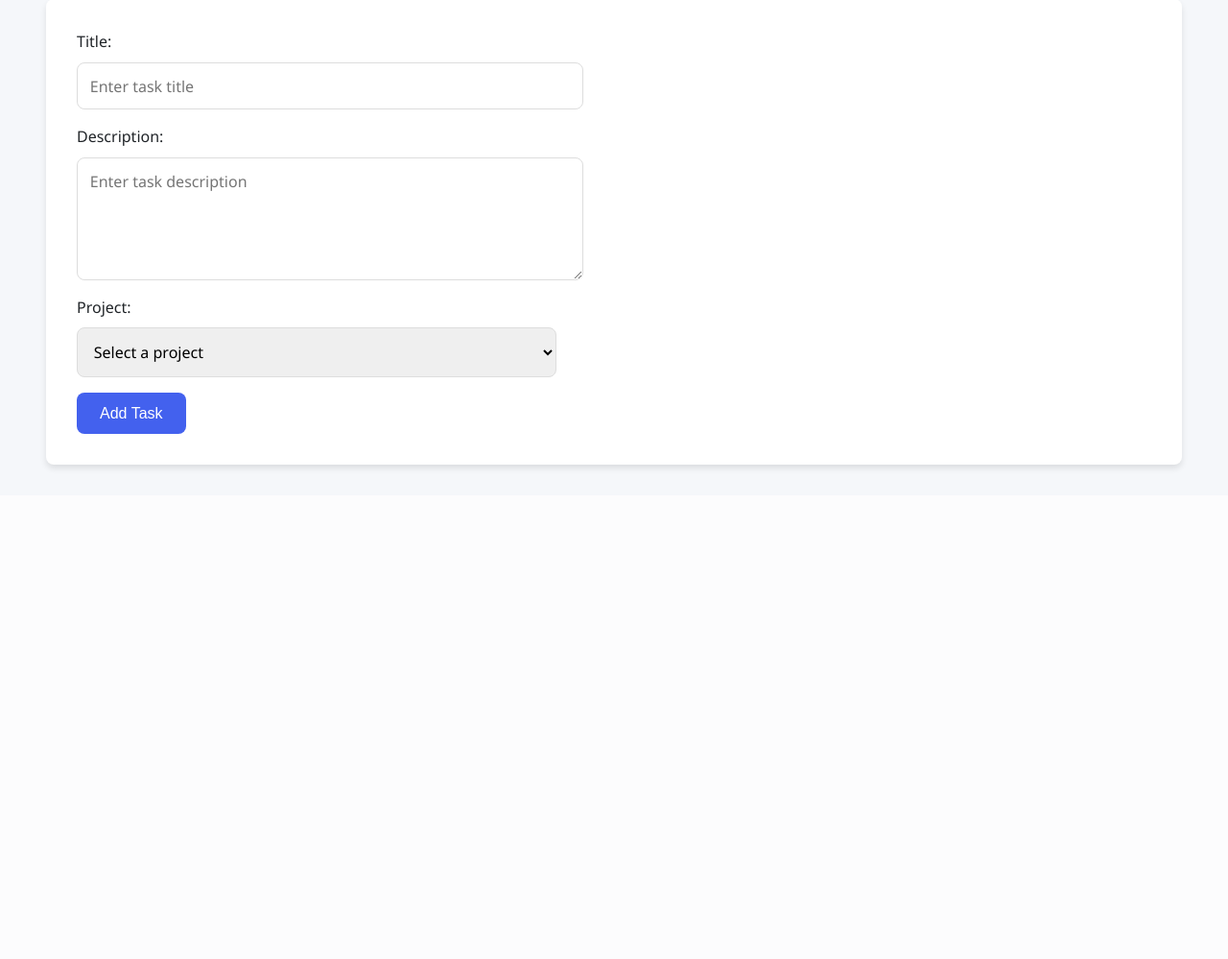
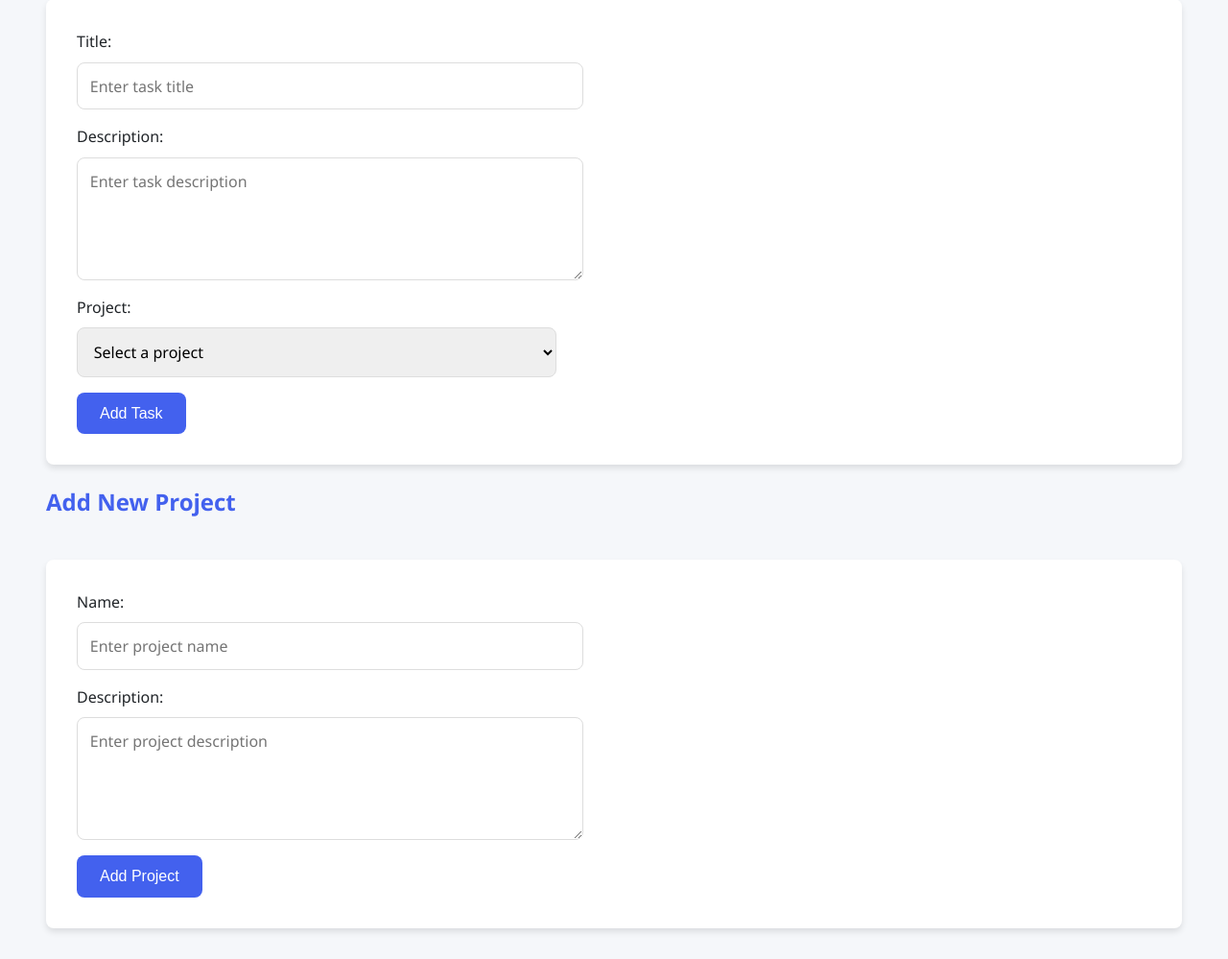
Before and after one commit to BartoszWeselak/micro-services, a FastAPI app: template api-gateway/templates/index.html in a window 1280 px wide. Shown: the part 347-1346 px from the top of the page at 96% size. Before the commit the page ends 837 px from the top, so only its background shows below. Run offline with FastAPI, Linux system fonts and the light colour scheme; the template is opened without the code that fills it, so the values that code supplies are empty.

```diff
--- a/api-gateway/main.py
+++ b/api-gateway/main.py
@@ -50,6 +50,21 @@ async def add_task(title: str = Form(...), description: str = Form(""), project_
     except Exception as e:
         print("Error:", e)
     return RedirectResponse("/", status_code=302)
+
+@app.post("/add-project", response_class=RedirectResponse)
+async def add_project(name: str = Form(...), description: str = Form("")):
+    project_data = {
+        "name": name,
+        "description": description,
+    }
+    try:
+        async with httpx.AsyncClient() as client:
+            response = await client.post(f"{SERVICE_MAP['projects']}/projects", json=project_data)
+            response.raise_for_status()
+    except Exception as e:
+        print("Error:", e)
+    return RedirectResponse("/", status_code=302)
+
 
 
 @app.post("/delete-task/{task_id}", response_class=RedirectResponse)
--- a/api-gateway/templates/index.html
+++ b/api-gateway/templates/index.html
@@ -201,6 +201,7 @@
         </div>
 
         <h1>Tasks</h1>
+
         <div class="grid">
             {% for task in tasks %}
             <div class="task">
@@ -275,6 +276,22 @@
 
             <button type="submit">Add Task</button>
         </form>
+        <h2>Add New Project</h2>
+<form method="post" action="/add-project">
+    <label>
+        Name:
+        <input type="text" name="name" required placeholder="Enter project name">
+    </label>
+
+    <label>
+        Description:
+        <textarea name="description" placeholder="Enter project description"></textarea>
+    </label>
+
+    <button type="submit">Add Project</button>
+</form>
+
+
     </div>
 <script>
 function toggleEditForm(id) {
```
